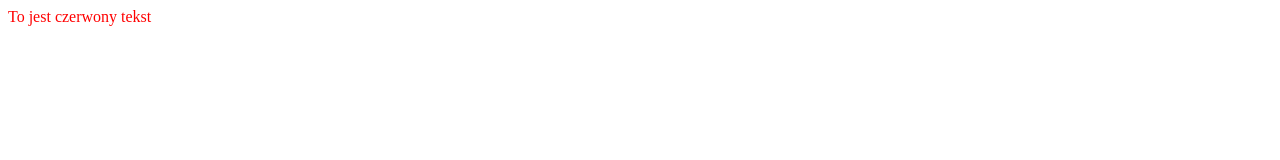
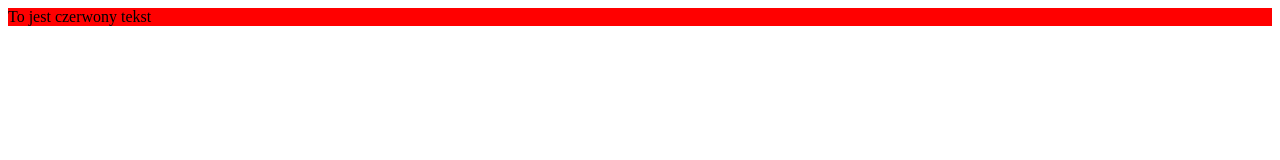
Before and after one commit to KomPanAk/es, a plain HTML site: page index.html in a window 1280 px wide. Drawn offline with Linux system fonts and the light colour scheme.

Commit message:
Update index.html

```diff
--- a/index.html
+++ b/index.html
@@ -1 +1 @@
-<p style="color: red;">To jest czerwony tekst</p>
+<p style="background: red;">To jest czerwony tekst</p>
```
